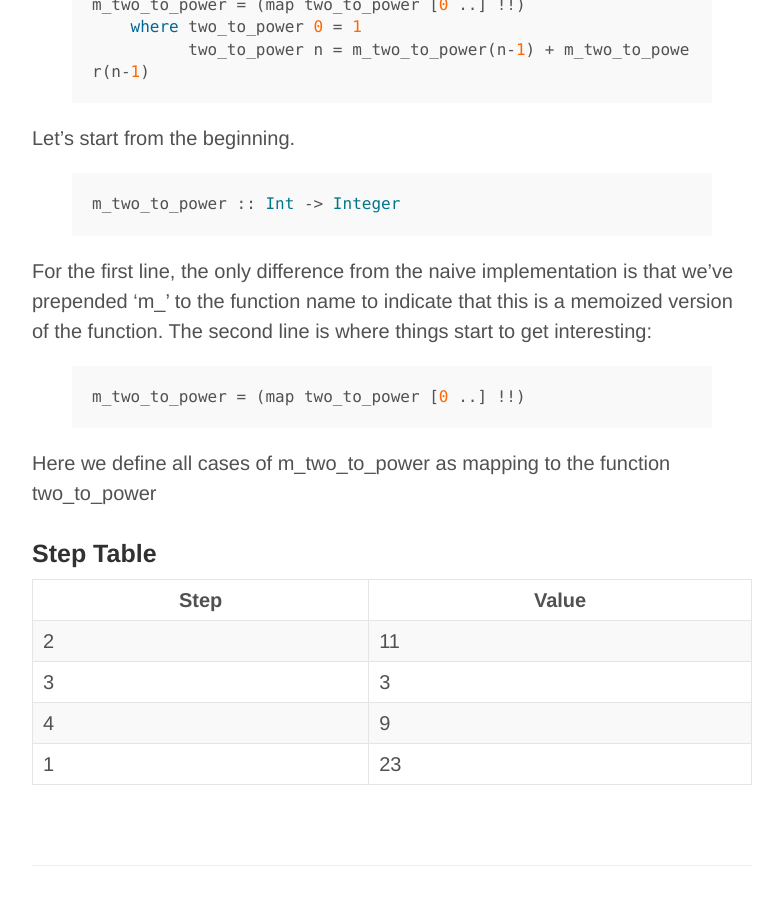
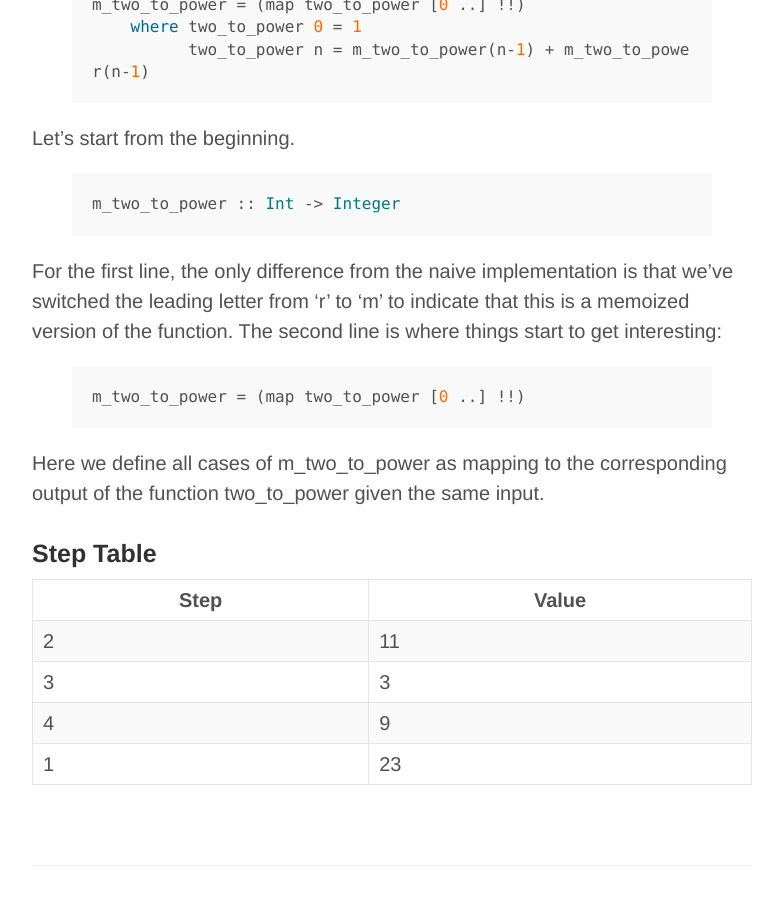
Before and after one commit to jonathanmann/jonathanmann.github.io, a Jekyll site: the page built from _posts/2015-02-07-memoization-with-lazy-evalutation-in-haskell.md, in a window 1280 px wide and 900 px high, scrolled down 2110 px. Shown: the whole window, without its empty margins (248-1031 px from the left). Built offline with Jekyll 4.4.1, drawn with Linux system fonts in a browser that asks for light colours; some of the changed text lies outside the part shown.

```diff
--- a/_posts/2015-02-07-memoization-with-lazy-evalutation-in-haskell.md
+++ b/_posts/2015-02-07-memoization-with-lazy-evalutation-in-haskell.md
@@ -12,7 +12,7 @@
 {% highlight hs %}
 r_two_to_power :: Int -> Integer
 r_two_to_power 0 = 1
-r_two_to_power n = two_to_power(n-1) + two_to_power(n-1)
+r_two_to_power n = r_two_to_power(n-1) + r_two_to_power(n-1)
 {% endhighlight %}
 
 This implementation returns the correct result, but it could be improved to become much faster with memoization.
@@ -40,10 +40,10 @@
 
 Let's start from the beginning.
 {% highlight hs %}m_two_to_power :: Int -> Integer{% endhighlight %}
-For the first line, the only difference from the naive implementation is that we've prepended 'm_' to the function name to indicate that this is a memoized version of the function.
+For the first line, the only difference from the naive implementation is that we've switched the leading letter from 'r' to 'm' to indicate that this is a memoized version of the function.
 The second line is where things start to get interesting:
 {% highlight hs %}m_two_to_power = (map two_to_power [0 ..] !!){% endhighlight %}
-Here we define all cases of m_two_to_power as mapping to the function two_to_power
+Here we define all cases of m_two_to_power as mapping to the corresponding output of the function two_to_power given the same input.
 
 
 
```
